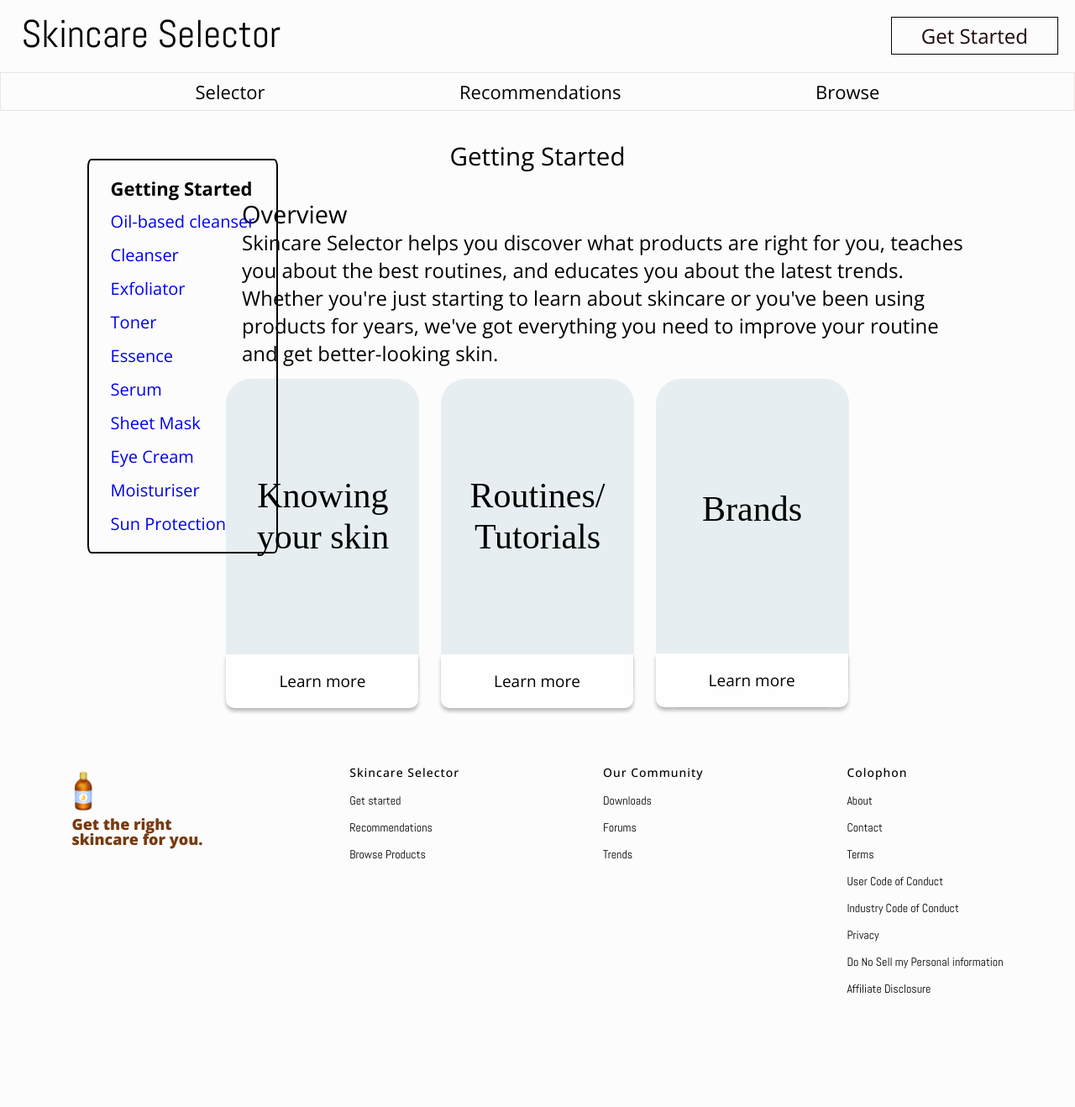
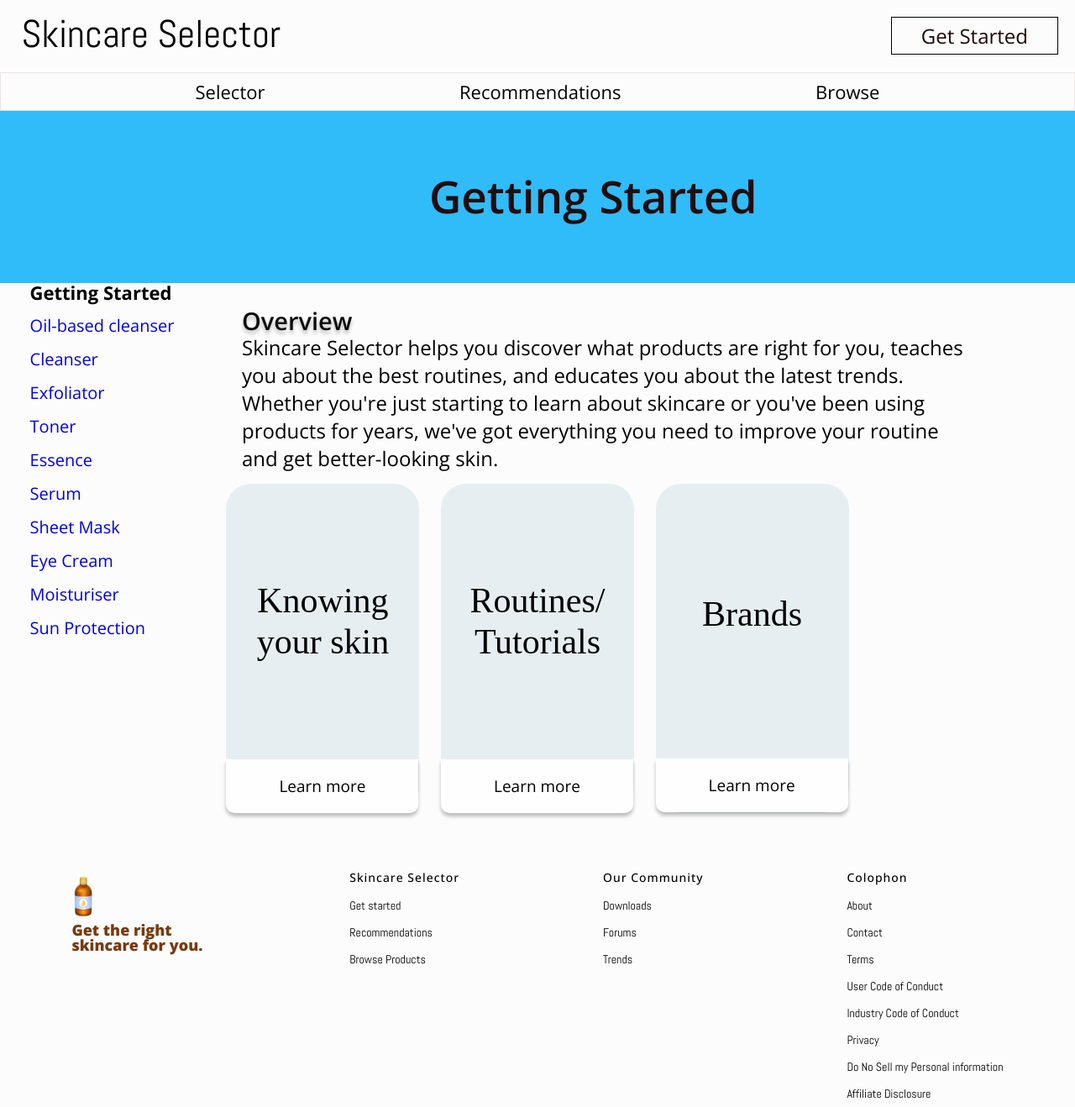
Before and after one commit to ibConnor/SkincareSelector, a Jekyll site: the page built from get-started.html, in a window 1280 px wide. Shown: the whole page at 84% size. Built offline with Jekyll 4.4.1, drawn with Linux system fonts in a browser that asks for light colours; some web fonts are replaced; before the commit the page ends 1193 px from its top, so only the background shows below that.

Commit message:
more css styling for getting-started

```diff
--- a/_includes/brands.html
+++ b/_includes/brands.html
@@ -1,16 +1,22 @@
 <div id="brands-buttons">
     <div class="brands">
-        <a href=""><p class="brandText">Knowing your skin</p></a>
-        <p class="lm">Learn more</p>
+        <a href="">
+            <p class="brandText">Knowing your skin</p>
+            <p class="lm">Learn more</p>
+        </a>
     </div>
     <div class="brands">
-        <a href=""><p class="brandText">Routines/
-            Tutorials</p></a>
-        <p class="lm">Learn more</p>
+        <a href="">
+            <p class="brandText">Routines/
+            Tutorials</p>
+            <p class="lm">Learn more</p>
+        </a>
     </div>
     <div class="brands">
         <br>
-        <a href=""><p class="brandText">Brands</p><br><br></a>
-        <p class="lm">Learn more</p>
+        <a href="">
+            <p class="brandText">Brands</p><br><br>
+            <p class="lm">Learn more</p>
+        </a>
     </div>
 </div>
--- a/_layouts/getting-started.html
+++ b/_layouts/getting-started.html
@@ -8,11 +8,11 @@
 
 
 <div class="main">
-    <h2>Getting Started</h2>
-    <h3>Overview</h3>
+    <h2 class="title">Getting Started</h2>
+    <h3 class="sub-title">Overview</h3>
 </div>
     <ul id="sidenav">
-    <li class="title">Getting Started</li>
+    <li class="nav-title">Getting Started</li>
     {% for member in site.data.nav %}
         <li>
             <a href="https://github.com/{{
--- a/css/main.css
+++ b/css/main.css
@@ -49,7 +49,7 @@ html {
   border-radius: 0px 0px 10px 10px;
 }
 
-.title{
+.nav-title{
   font-family: 'Open Sans';
   font-style: normal;
   font-weight: 700;
@@ -57,6 +57,36 @@ html {
   line-height: 40px;
   display: flex;
   align-items: center;
+}
+
+.title{
+  /* Getting Started */
+  width: 100%;
+  height: auto;
+  font-family: 'Open Sans';
+  font-style: normal;
+  font-weight: 600;
+  font-size: 53px;
+  line-height: 72px;
+  display: block;
+  align-items: center;
+  text-align: center;
+  color: #210D0D;
+  background: #30BCF9;
+  margin-bottom: 2%;
+}
+
+.sub-title{
+  /* Overview */
+width: 816px;
+height: 35px;
+font-family: 'Open Sans';
+font-style: normal;
+font-weight: 600;
+font-size: 29px;
+line-height: 39px;
+color: rgba(0, 0, 0, 0.95);
+text-shadow: 0px 4px 4px rgba(0, 0, 0, 0.25);
 }
 
 h3 {
@@ -72,15 +102,14 @@ h3 {
 }
 
 #sidenav{
-  margin-left: 5%;
   padding: 1% 2% 1% 2%;
-  border-style: solid;
+  border-style: none;
   border-width: 2px;
   border-color: #000;
   border-radius: 2%;
   position: absolute;
-  top: 21%;
-  left: 40px;
+  top: 35%;
+  left: 10px;
   font-family: 'Open Sans';
   font-style: normal;
   font-weight: 400;
```
